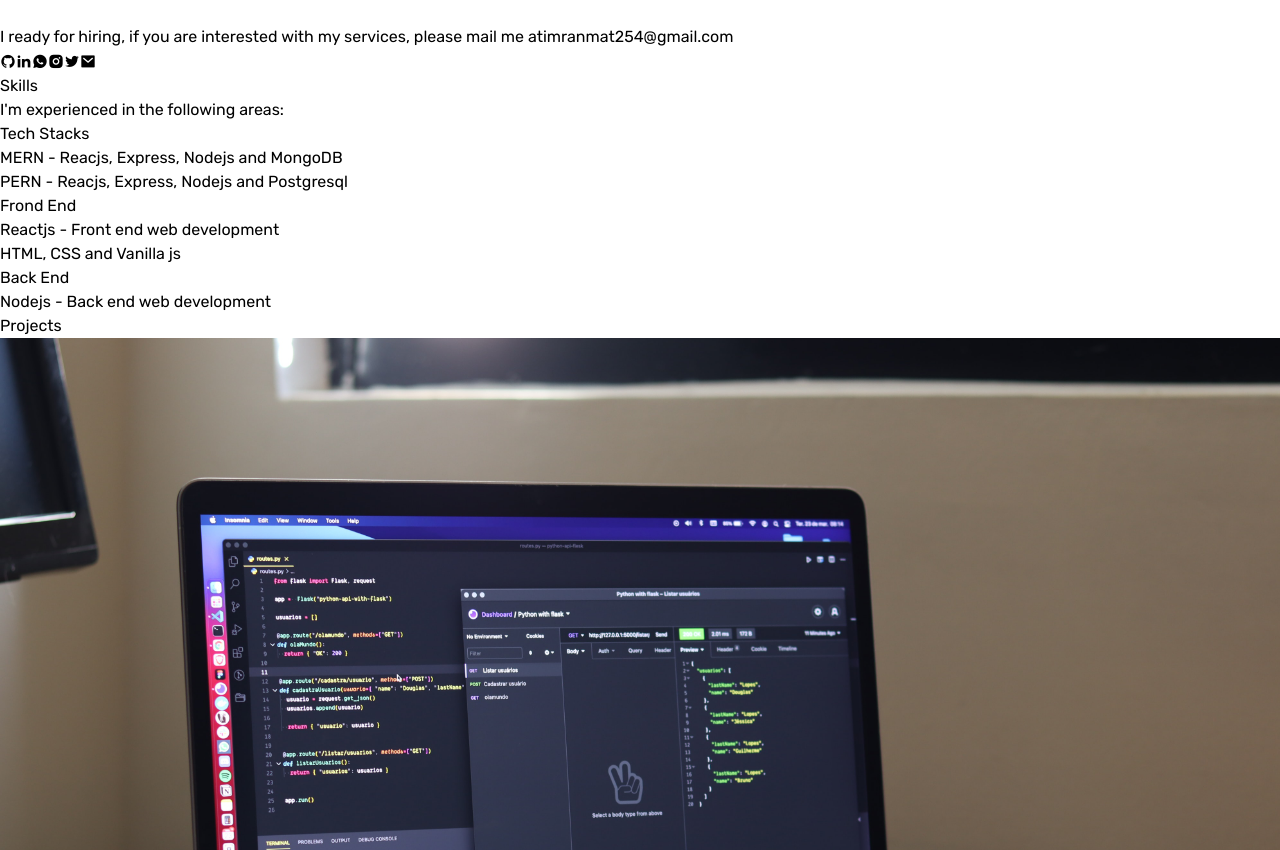
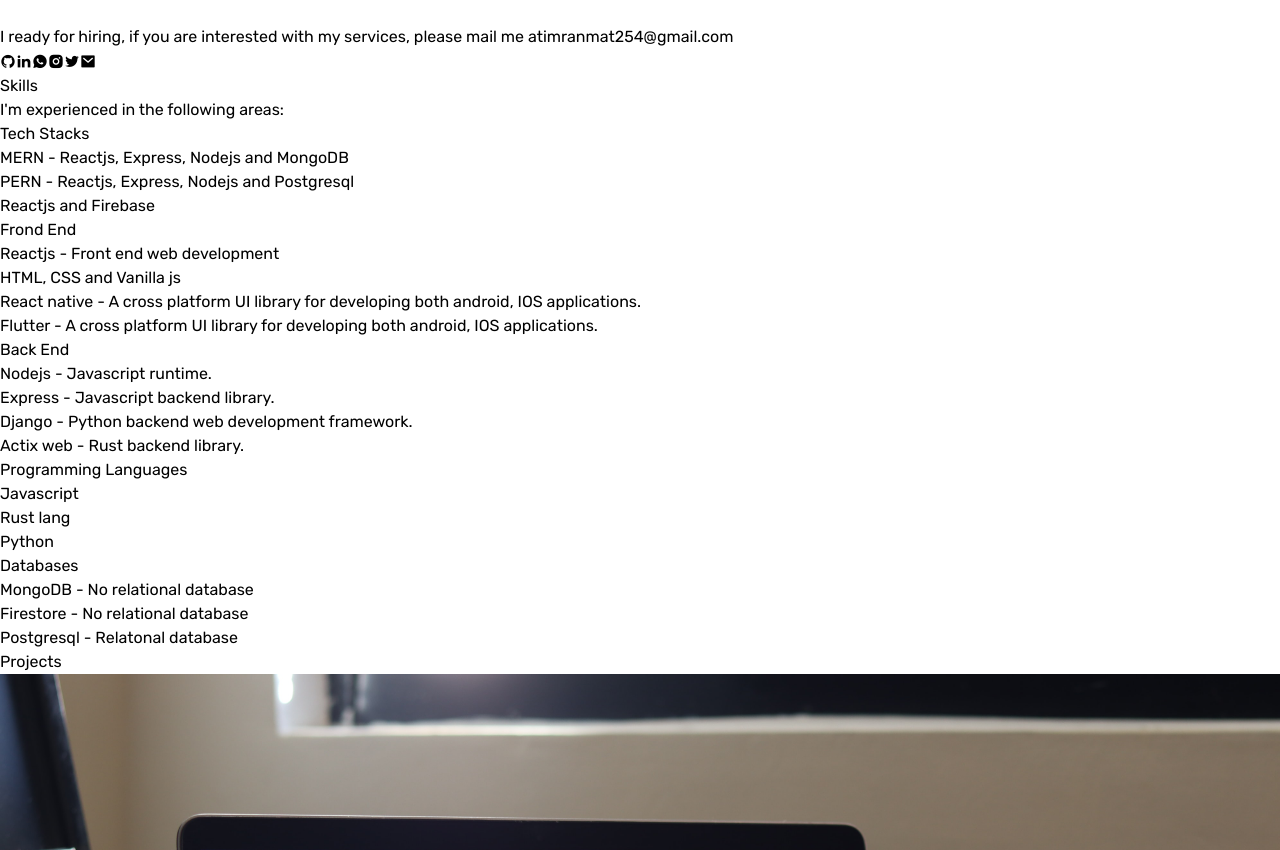
Before and after one commit to imrany/Portfolio, a React (Vite) app: page / in a window 1280 px wide. Shown: the part 623-1473 px from the top of the page. Built offline with nearby package versions, Linux system fonts and the light colour scheme.

Commit message:
UI updates

```diff
--- a/src/components/ui/Footer.tsx
+++ b/src/components/ui/Footer.tsx
@@ -3,30 +3,8 @@ function Footer() {
     let date=new Date()
     const year=date.getFullYear()
     return (
-        <footer className='flex justify-center items-center text-sm py-2 bg-black text-white'>
-                {/* <div id='social-links' className='flex flex-col'>
-                    <a className='hover:text-green-500' href='https://wa.me/254734720752' target='_blank' rel='noopener noreferrer'>
-                        <i className="ri-whatsapp-fill mr-2"></i>
-                        Whatsapp
-                    </a>
-                    <a className='hover:text-red-400' href='https://instagram.com/imrany00' target='_blank' rel="noopener noreferrer">
-                        <i className="ri-instagram-fill mr-2"></i>
-                        Instagram
-                    </a>
-                    <a className='hover:text-purple-400' href='https://twitter.com/matano_imran' target='_blank' rel="noopener noreferrer">
-                        <i className="ri-twitter-fill mr-2"></i>
-                        Twitter
-                    </a>
-                    <a className='hover:text-red-500' href='mailto:imranmat254@gmail.com' target='_blank' rel="noopener noreferrer">
-                        <i className="ri-mail-fill mr-2"></i>
-                        Gmail
-                    </a>
-                    <a className='hover:text-blue-500' href="tel:+254734720752" target='_blank' rel='noopener noreferrer'>
-                        <i className="ri-phone-fill mr-2"></i>
-                        Phone
-                    </a>
-                </div> */}
-               <span>&copy; Imran matano | <a href="https://github.com/imrany" target="_blank" rel="noopenner noreferrer">Github</a> | {year}</span>
+        <footer className='flex justify-center items-center text-sm py-2 mt-20 bg-black text-white'>
+            <span>&copy; Imran matano | <a href="https://github.com/imrany" target="_blank" rel="noopenner noreferrer">Github</a> | {year}</span>
         </footer>
     );
 };
--- a/src/components/ui/Projects.tsx
+++ b/src/components/ui/Projects.tsx
@@ -1,8 +1,18 @@
 // @flow strict
+import Slider from "react-slick"
 import { data } from '../data';
 
 function Projects() {
-
+    const settings = {
+        fade: true,
+        speed: 2000,
+        autoplaySpeed: 6000,
+        infinite: true,
+        autoplay: true,
+        slidesToShow: 1,
+        slidesToScroll: 1,
+        pauseOnHover: true,
+    };
     return (
         <div className='py-14 flex flex-col items-center' id='projects'>
             <p className="text-4xl max-md:text-xl mb-8">Projects</p>
--- a/src/components/ui/Skills.tsx
+++ b/src/components/ui/Skills.tsx
@@ -1,6 +1,50 @@
 // @flow strict
 
 function Skills() {
+    let skills=[
+        {
+            title:"Tech Stacks",
+            list:[
+                "MERN - Reactjs, Express, Nodejs and MongoDB",
+                "PERN - Reactjs, Express, Nodejs and Postgresql",
+                "Reactjs and Firebase"
+            ]
+        },
+        {
+            title:"Frond End",
+            list:[
+                "Reactjs - Front end web development",
+                "HTML, CSS and Vanilla js",
+                "React native - A cross platform UI library for developing both android, IOS applications.",
+                "Flutter - A cross platform UI library for developing both android, IOS applications."
+            ]
+        },
+        {
+            title:"Back End",
+            list:[
+                "Nodejs - Javascript runtime.",
+                "Express - Javascript backend library.",
+                "Django - Python backend web development framework.",
+                "Actix web - Rust backend library."
+            ]
+        },
+        {
+            title:"Programming Languages",
+            list:[
+                "Javascript",
+                "Rust lang",
+                "Python"
+            ]
+        },
+        {
+            title:"Databases",
+            list:[
+                "MongoDB - No relational database",
+                "Firestore - No relational database",
+                "Postgresql - Relatonal database"
+            ]
+        }
+    ]
     return (
         <div className="flex flex-col items-center my-10" id="skils">
             <p className="text-4xl max-md:text-xl">Skills</p>
@@ -8,21 +52,17 @@ function Skills() {
                 <p>
                     I'm experienced in the following areas:
                 </p>
-                <div className="flex lg:grid lg:grid-cols-3 mt-6 max-md:flex-col max-md:items-center">
-                    <ul>
-                        <p className="text-xl font-semibold">Tech Stacks</p>
-                        <li>MERN - Reacjs, Express, Nodejs and MongoDB</li>
-                        <li>PERN - Reacjs, Express, Nodejs and Postgresql</li>
-                    </ul>
-                    <ul className="lg:ml-10 max-md:mt-6">
-                        <p className="text-xl font-semibold">Frond End</p>
-                        <li>Reactjs - Front end web development</li>
-                        <li>HTML, CSS and Vanilla js</li>
-                    </ul>
-                    <ul className="lg:ml-10 max-md:mt-6">
-                        <p className="text-xl font-semibold">Back End</p>
-                        <li>Nodejs - Back end web development</li>
-                    </ul>
+                <div className="flex lg:grid lg:grid-cols-3 mt-6 lg:gap-5 max-md:flex-col max-md:items-center">
+                    {skills.map((item,index)=>{
+                        return (
+                            <ul style={{listStyle:"circle"}} key={index} className="max-md:mt-6">
+                            <p className="text-xl font-semibold">{item.title}</p>
+                            {item.list.map((i,n)=>(
+                                <li key={n}>{i}</li>
+                            ))}
+                        </ul>
+                        )
+                    })}
                 </div>
             </div>
         </div>
```
